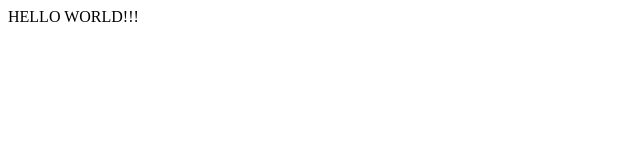
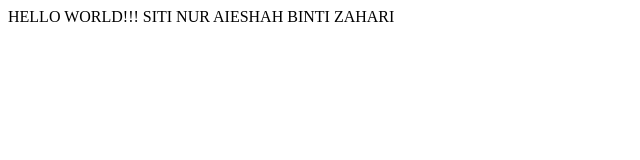
Before and after one commit to AIESHAH2705/workshop, a plain HTML site: page index.html in a window 1280 px wide. Shown: the whole page, without its empty margins (0-640 px from the left). Drawn offline with Linux system fonts and the light colour scheme.

Commit message:
add name

```diff
--- a/index.html
+++ b/index.html
@@ -9,6 +9,7 @@
 
 <body>
    HELLO WORLD!!!
+SITI NUR AIESHAH BINTI ZAHARI
 </body>
 
 </html>
```
